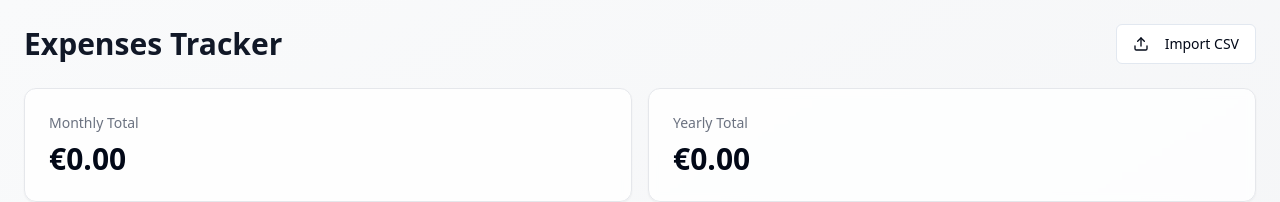
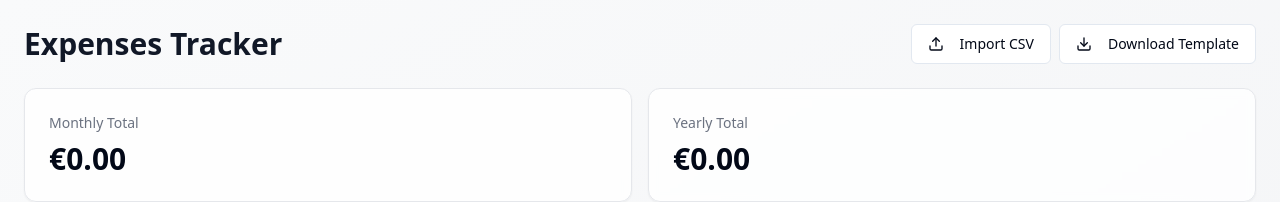
Before and after one commit to Ricksocial2908/spend-tracker-zoop, a React (Vite) app: page / in a window 1280 px wide. Shown: the top 202 px of the page. Built offline with nearby package versions, Linux system fonts and the light colour scheme; no server answers; the database is empty.

Commit message:
Create CSV template for expenses
Added a CSV template for uploading expenses based on the existing table structure. This template will assist users in formatting their data correctly before uploading.
[skip gpt_engineer]

```diff
--- a/src/components/ExpenseCSVUpload.tsx
+++ b/src/components/ExpenseCSVUpload.tsx
@@ -1,6 +1,6 @@
 import { useState } from "react";
 import { Button } from "@/components/ui/button";
-import { UploadIcon } from "lucide-react";
+import { UploadIcon, DownloadIcon } from "lucide-react";
 import { toast } from "sonner";
 import Papa from "papaparse";
 import { supabase } from "@/integrations/supabase/client";
@@ -76,6 +76,36 @@ export const ExpenseCSVUpload = ({ onUploadComplete }: ExpenseCSVUploadProps) =>
     }
   };
 
+  const downloadTemplate = () => {
+    const headers = ["name", "amount", "client", "type", "date", "frequency"];
+    const sampleData = [
+      {
+        name: "Office Supplies",
+        amount: "100.00",
+        client: "Internal",
+        type: "Operating",
+        date: "2024-03-15",
+        frequency: "monthly",
+      },
+    ];
+
+    const csv = Papa.unparse({
+      fields: headers,
+      data: sampleData,
+    });
+
+    const blob = new Blob([csv], { type: "text/csv;charset=utf-8;" });
+    const link = document.createElement("a");
+    const url = URL.createObjectURL(blob);
+    link.setAttribute("href", url);
+    link.setAttribute("download", "expense-template.csv");
+    link.style.visibility = "hidden";
+    document.body.appendChild(link);
+    link.click();
+    document.body.removeChild(link);
+    toast.success("Template downloaded successfully");
+  };
+
   return (
     <div className="flex items-center space-x-2">
       <input
@@ -99,6 +129,10 @@ export const ExpenseCSVUpload = ({ onUploadComplete }: ExpenseCSVUploadProps) =>
           </span>
         </Button>
       </label>
+      <Button variant="outline" onClick={downloadTemplate}>
+        <DownloadIcon className="w-4 h-4 mr-2" />
+        Download Template
+      </Button>
     </div>
   );
 };
```
